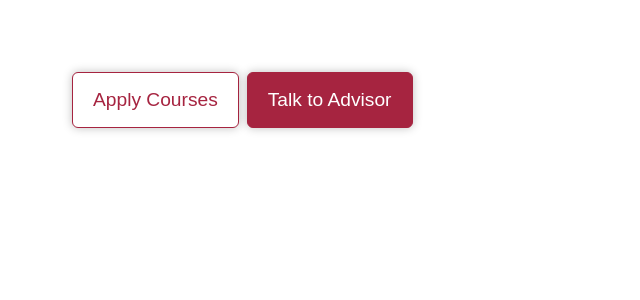
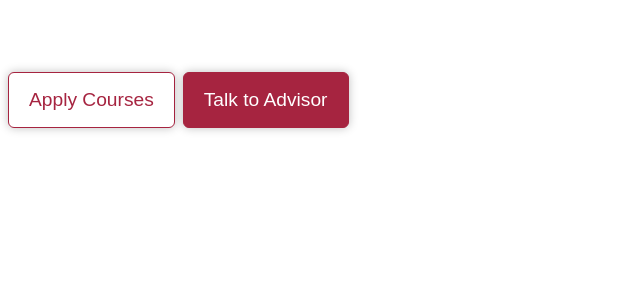
Before and after one commit to bemrekalkan/React-Project-7_Styled-Component-Web-Page, a React (Create React App) app: page / in a window 1280 px wide. Shown: the top 300 px of the page, without its empty margins (0-640 px from the left). Built offline with nearby package versions, Linux system fonts and the light colour scheme.

Commit message:
themeProvider added

```diff
--- a/src/App.js
+++ b/src/App.js
@@ -1,10 +1,19 @@
 import Header from "./components/Header";
+import { ThemeProvider } from "styled-components";
+
+const theme = {
+  colors: {
+    header: "#fff",
+    body: "#fff",
+    footer: "#8a1c4a",
+  },
+};
 
 const App = () => {
   return (
-    <>
+    <ThemeProvider theme={theme}>
       <Header />
-    </>
+    </ThemeProvider>
   );
 };
 
--- a/src/components/styles/Header.styled.jsx
+++ b/src/components/styles/Header.styled.jsx
@@ -3,7 +3,7 @@
 import styled from "styled-components";
 
 const StyledHeader = styled.header`
-  padding: 4rem;
+  padding: 4rem 0;
 `;
 
 export default StyledHeader;
```
